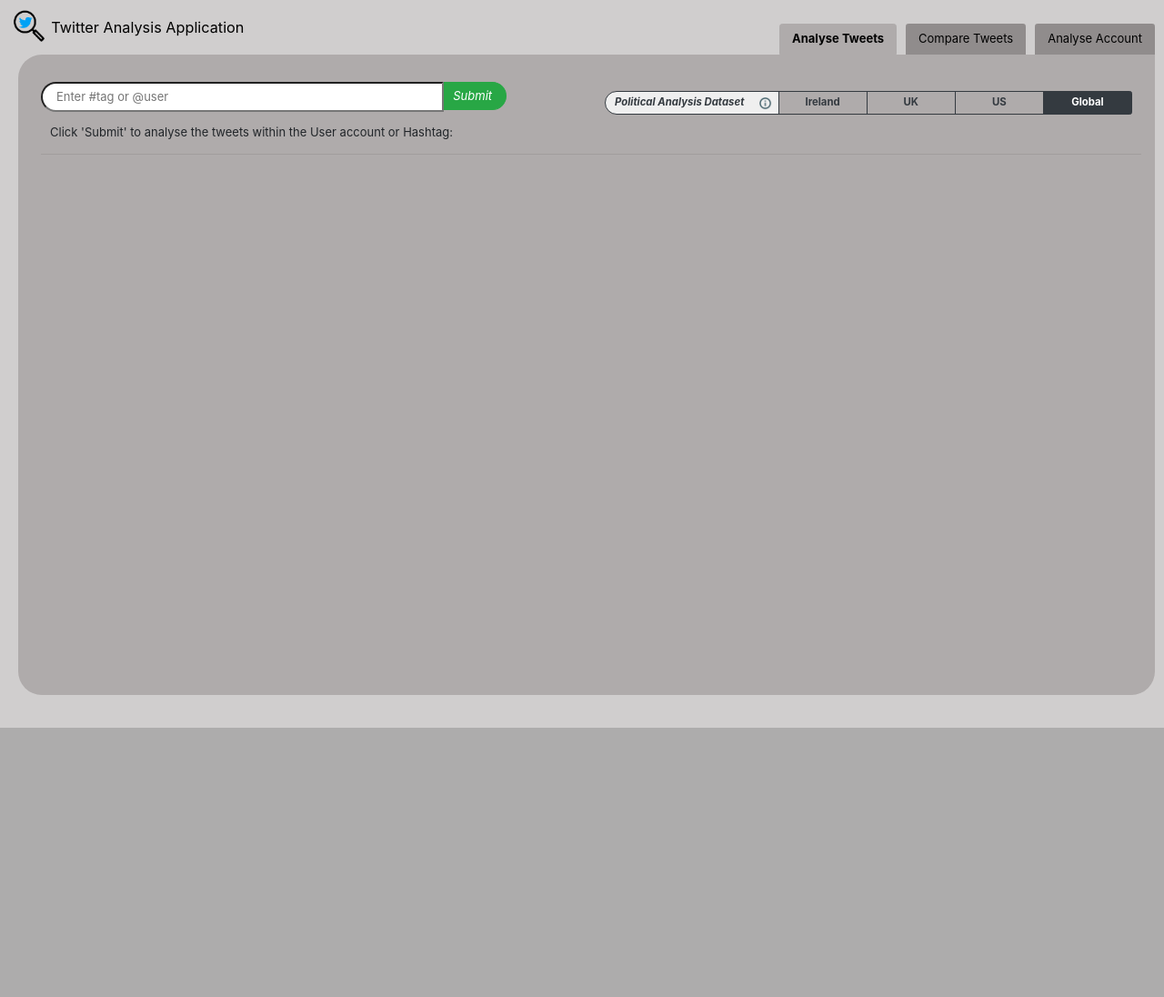
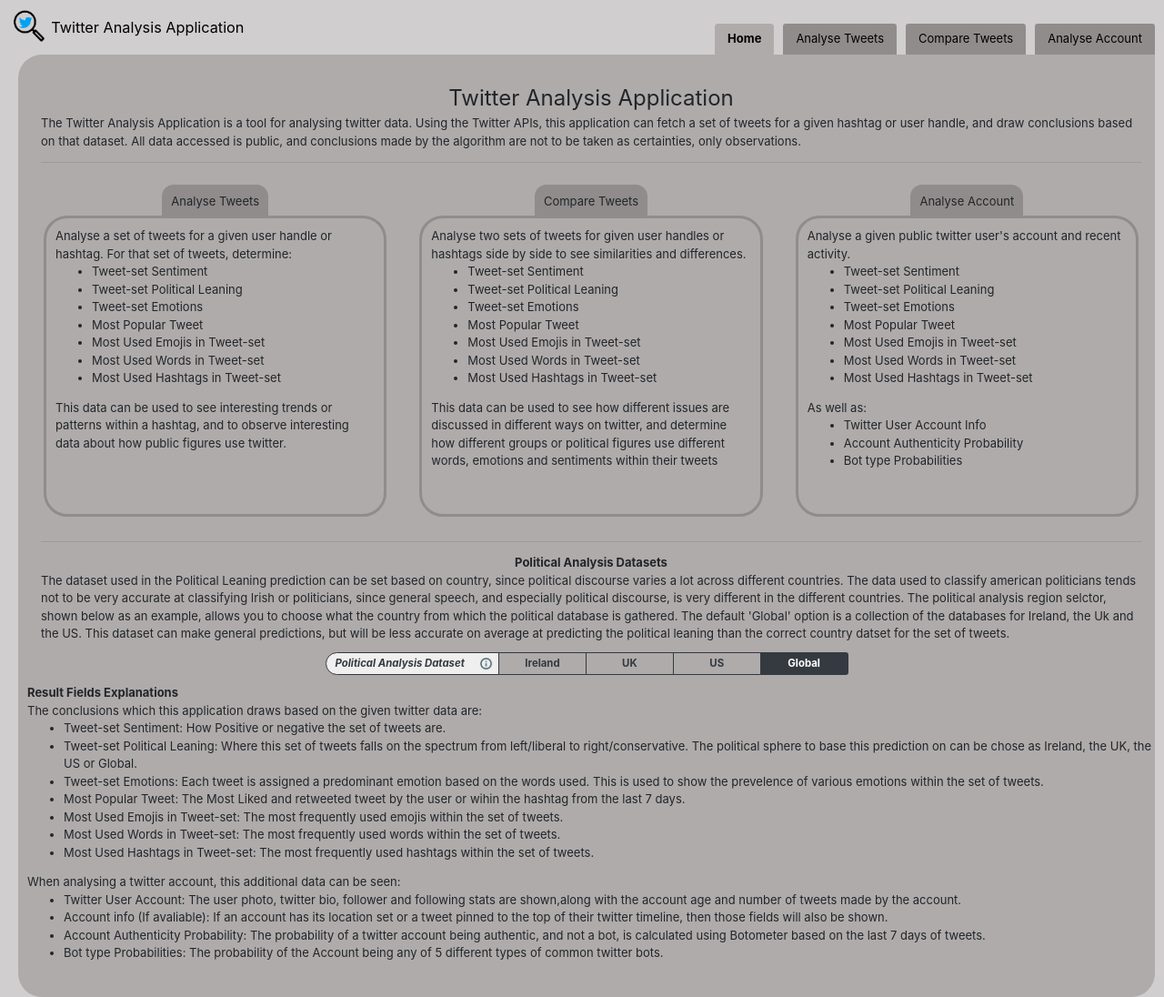
Before and after one commit to a-mcloughlin/final-year-project, a Flask app: page / in a window 1280 px wide. Shown: the whole page at 91% size. Before the commit the page ends 800 px from the top, so only its background shows below. Run offline with Flask 2, Linux system fonts and the light colour scheme; some libraries are stand-ins or nearby versions.

Commit message:
Add home page

```diff
--- a/app.py
+++ b/app.py
@@ -18,7 +18,11 @@
 # If nothing has been passed, display an empty html page
 @app.route("/")
 def hello():
-    return render_template('tabs/analyse_tweets.html', result=resultitem)
+    return render_template('tabs/home.html', result=resultitem)
+
+@app.route("/home")
+def home():
+    return render_template('tabs/home.html', result=resultitem)
 
 @app.route('/analyse_tweets')
 def analyse_tweets():
--- a/static/styles/styles.css
+++ b/static/styles/styles.css
@@ -14,8 +14,6 @@
     padding-left: 10px !important;
     padding-right:10px !important;
     padding-top: 30px;
-    /* min-width: 100vw;
-    min-height: 100vh; */
     font-size: 13px;
 }
 .navbar{
@@ -114,7 +112,7 @@
         display: none !important;
     }
     .nav-link{
-        width: 25vw !important;
+        width: 18vw !important;
     }
 
     .bigtab {
@@ -182,6 +180,18 @@
     .sentimentEmojis {
         height: 14px;
         width: 14px;
+    }
+    .hometab {
+        margin-bottom: 30px;
+    }
+
+    .blarp {
+        padding-top: 5px !important;
+        padding-bottom: 5px !important;
+    }
+
+    .tabcontainer {
+        margin-bottom: 4px !important;
     }
 }
 
@@ -485,4 +495,29 @@
     color: white;
     text-decoration: none;
 }
+
+.hometd {
+    padding:0 15px;
+    border-left: 1px solid #616161 !important;
+}
+
+.blarp{
+    background: #908C8C;
+    padding: 10px;
+    border-top-right-radius: 1rem !important;
+    border-top-left-radius: 1rem !important;
+    margin-bottom: 6px !important;
+}
+.btabw {
+    border: 3px solid #908C8C !important;
+    border-radius: 2rem !important;
+    padding: 10px;
+    margin-right: 3px;
+    margin-left: 3px;
+}
+
+.tabcontainer {
+    margin-bottom: 6px;
+    text-align: center;
+}
 /* End */
--- a/templates/base.html
+++ b/templates/base.html
@@ -49,13 +49,16 @@
   			<div class="collapse navbar-collapse d-flex">
   				<ul class="nav nav-tabs bd-navbar-nav .nav-justified" id="myTab" role="tablist">
 	  				<li class="nav-item">
-	  					<a id="analyse" class="nav-link tab {% block tab1 %}{% endblock %}" data-value="analyse" href="/analyse_tweets">Analyse Tweets</a>
+	  					<a id="home" class="nav-link tab {% block tab1 %}{% endblock %}" data-value="home" href="/home">Home</a>
 	  				</li>
 	  				<li class="nav-item">
-	  					<a id="compare" class="nav-link tab {% block tab2 %}{% endblock %}" data-value="compare" href="/compare_tweets">Compare Tweets</a>
+	  					<a id="analyse" class="nav-link tab {% block tab2 %}{% endblock %}" data-value="analyse" href="/analyse_tweets">Analyse Tweets</a>
+	  				</li>
+	  				<li class="nav-item">
+	  					<a id="compare" class="nav-link tab {% block tab3 %}{% endblock %}" data-value="compare" href="/compare_tweets">Compare Tweets</a>
 	  				</li>
 		  			<li class="nav-item">
-	  					<a id="blah"  class="nav-link tab {% block tab3 %}{% endblock %}" data-value="analyse_acc" href="/analyse_account">Analyse Account</a>
+	  					<a id="blah"  class="nav-link tab {% block tab4 %}{% endblock %}" data-value="analyse_acc" href="/analyse_account">Analyse Account</a>
 			  		</li>
 			  	</ul>
 			</div>
--- a/templates/tabs/analyse_account.html
+++ b/templates/tabs/analyse_account.html
@@ -2,7 +2,8 @@
 {% extends 'base.html' %}
 {% block tab1 %}{% endblock %}
 {% block tab2 %}{% endblock %}
-{% block tab3 %}" style="background: #AFABAB; border-color: #AFABAB; font-weight: bold;{% endblock %}
+{% block tab3 %}{% endblock %}
+{% block tab4 %}" style="background: #AFABAB; border-color: #AFABAB; font-weight: bold;{% endblock %}
 {% block content %}
   <div class="bigtab d-flex flex-column">
   {% with messages = get_flashed_messages(with_categories=true) %}
--- a/templates/tabs/analyse_tweets.html
+++ b/templates/tabs/analyse_tweets.html
@@ -1,8 +1,9 @@
 
 {% extends 'base.html' %}
-{% block tab1 %}" style="background: #AFABAB; border-color: #AFABAB; font-weight: bold;{% endblock %}
-{% block tab2 %}{% endblock %}
+{% block tab1 %}{% endblock %}
+{% block tab2 %}" style="background: #AFABAB; border-color: #AFABAB; font-weight: bold;{% endblock %}
 {% block tab3 %}{% endblock %}
+{% block tab4 %}{% endblock %}
 {% block content %}
   <div class="bigtab d-flex flex-column">
   {% with messages = get_flashed_messages(with_categories=true) %}
--- a/templates/tabs/compare_tweets.html
+++ b/templates/tabs/compare_tweets.html
@@ -1,8 +1,9 @@
 
 {% extends 'base.html' %}
 {% block tab1 %}{% endblock %}
-{% block tab2 %}" style="background: #AFABAB; border-color: #AFABAB; font-weight: bold;{% endblock %}
-{% block tab3 %}{% endblock %}
+{% block tab2 %}{% endblock %}
+{% block tab3 %}" style="background: #AFABAB; border-color: #AFABAB; font-weight: bold;{% endblock %}
+{% block tab4 %}{% endblock %}
 {% block content %}
     <div class="bigtab d-flex comparetab">
       <div style="border: 0; table-layout: fixed;" class="two-row-fill row">
--- /dev/null
+++ b/templates/tabs/home.html
@@ -0,0 +1,121 @@
+
+{% extends 'base.html' %}
+{% block tab1 %}" style="background: #AFABAB; border-color: #AFABAB; font-weight: bold;{% endblock %}
+{% block tab2 %}{% endblock %}
+{% block tab3 %}{% endblock %}
+{% block tab4 %}{% endblock %}
+{% block content %}
+  <div class="bigtab">
+    <div style="text-align: center; font-size: 24px;">Twitter Analysis Application</div>
+    <div >The Twitter Analysis Application is a tool for analysing twitter data. Using the Twitter APIs, this application can fetch a set of tweets for a given hashtag or user handle, and draw conclusions based on that dataset. All data accessed is public, and conclusions made by the algorithm are not to be taken as certainties, only observations.</div>
+    <hr><br>
+    <div style="table-layout: fixed;" class="row">
+
+      <div class="col-12 col-md-4 hometab" style="vertical-align:top;">
+        <div class="tabcontainer"><span class="blarp">Analyse Tweets</span></div>
+        <div class="btabw" style="height: 100%;">
+          Analyse a set of tweets for a given user handle or hashtag. For that set of tweets, determine:<br>
+          <ul>
+            <li>Tweet-set Sentiment</li>
+            <li>Tweet-set Political Leaning</li>
+            <li>Tweet-set Emotions</li>
+            <li>Most Popular Tweet</li>
+            <li>Most Used Emojis in Tweet-set</li>
+            <li>Most Used Words in Tweet-set</li>
+            <li>Most Used Hashtags in Tweet-set</li>
+          </ul>This data can be used to see interesting trends or patterns within a hashtag, and to observe interesting data about how public figures use twitter.<br>
+        </div>
+      </div>
+
+      <div class="col-12 col-md-4 hometab" style="vertical-align:top;">
+        <div class="tabcontainer"><span class="blarp">Compare Tweets</span></div>
+        <div class="btabw" style="height: 100%;">
+          Analyse two sets of tweets for given user handles or hashtags side by side to see similarities and differences.<br>
+          <ul>
+            <li>Tweet-set Sentiment</li>
+            <li>Tweet-set Political Leaning</li>
+            <li>Tweet-set Emotions</li>
+            <li>Most Popular Tweet</li>
+            <li>Most Used Emojis in Tweet-set</li>
+            <li>Most Used Words in Tweet-set</li>
+            <li>Most Used Hashtags in Tweet-set</li>
+          </ul>This data can be used to see how different issues are discussed in different ways on twitter, and determine how different groups or political figures use different words, emotions and sentiments within their tweets
+        </div>
+      </div>
+
+      <div class="col-12 col-md-4 hometab" style="vertical-align:top;">
+        <div class="tabcontainer"><span class="blarp">Analyse Account</span></div>
+        <div class="btabw" style="height: 100%;">
+          Analyse a given public twitter user's account and recent activity.<br>
+          <ul>
+            <li>Tweet-set Sentiment</li>
+            <li>Tweet-set Political Leaning</li>
+            <li>Tweet-set Emotions</li>
+            <li>Most Popular Tweet</li>
+            <li>Most Used Emojis in Tweet-set</li>
+            <li>Most Used Words in Tweet-set</li>
+            <li>Most Used Hashtags in Tweet-set</li>
+          </ul>As well as:
+          <ul>
+            <li>Twitter User Account Info</li>
+            <li>Account Authenticity Probability</li>
+            <li>Bot type Probabilities</li>
+          </ul>
+        </div>
+      </div>
+
+      <div class="col-12" style="margin-top:20px;">
+        <br><hr>
+        <div style="text-align: center; font-weight: bold;">Political Analysis Datasets</div>
+        <div>The dataset used in the Political Leaning prediction can be set based on country, since political discourse varies a lot across different countries. The data used to classify american politicians tends not to be very accurate at classifying Irish or politicians, since general speech, and especially political discourse, is very different in the different countries. The political analysis region selctor, shown below as an example, allows you to choose what the country from which the political database is gathered. The default 'Global' option is a collection of the databases for Ireland, the Uk and the US. This dataset can make general predictions, but will be less accurate on average at predicting the political leaning than the correct country datset for the set of tweets.</div>
+        <div style="text-align: center;">
+          <div class="col-12 col-md-6 btn-group btn-group-sm biggroup" role="group" data-toggle="buttons" style="flex: 1; border-radius: 2px; padding-bottom: 10px; padding-top: 10px; margin-right:10px;">
+            <label class="btn btn-outline-dark form-check-label" style="border-top-left-radius: 50rem; border-bottom-left-radius: 50rem;  pointer-events: none; background:#efefef; padding-left:10px;">
+              <b style="font-style: italic; pointer-events: none; ">Political Analysis Dataset&nbsp;</b>
+            </label>
+            <label class="btn btn-outline-dark form-check-label" for="ie" style="background:#efefef; border-left: 0px;">
+              <a class="hoverInfo" style="width: 15px;color:#000000;text-decoration:none;" data-title-info="The dataset to use when predicting political leaning. Political discourse varies a lot between countries, seleting the right dataset to analyse with is thus very important.">
+                  <img src="{{ url_for('static',filename='images/info_icon.png') }}" alt="Verified" class="informational_icon"/>
+              </a>
+            </label>
+            <label class="btn btn-outline-dark form-check-label" for="ie" style="flex: 1; font-weight: bold;">
+              <input class="btn-check" type="radio" name="countryDataset" autocomplete="off"  value="ie" id="ie" style="display: none;"/>Ireland
+            </label>
+            <label class="btn btn-outline-dark form-check-label" for="uk" style="flex: 1; font-weight: bold;">
+              <input class="btn-check" type="radio" name="countryDataset" autocomplete="off"  value="uk" id="uk" style="display: none;"/>UK
+            </label>
+            <label class="btn btn-outline-dark form-check-label" for="us" style="flex: 1; font-weight: bold;">
+              <input class="btn-check" type="radio" name="countryDataset" autocomplete="off"  value="us" id="us" style="display: none;"/>US
+            </label>
+            <label class="btn btn-outline-dark form-check-label active" for="global" style="flex: 1; font-weight: bold;">
+              <input class="btn-check" type="radio" name="countryDataset" autocomplete="off"  value="global" id="global" style="display: none;" checked/>Global
+            </label>
+          </div>
+        </div>
+      </div>
+      <hr>
+      <div style="text-align: center; font-weight: bold;">Result Fields Explanations</div>
+      <div>The conclusions which this application draws based on the given twitter data are:</td></tr>
+      <div>
+        <ul>
+          <li>Tweet-set Sentiment: How Positive or negative the set of tweets are.</li>
+          <li>Tweet-set Political Leaning: Where this set of tweets falls on the spectrum from left/liberal to right/conservative. The political sphere to base this prediction on can be chose as Ireland, the UK, the US or Global.</li>
+          <li>Tweet-set Emotions: Each tweet is assigned a predominant emotion based on the words used. This is used to show the prevelence of various emotions within the set of tweets.</li>
+          <li>Most Popular Tweet: The Most Liked and retweeted tweet by the user or wihin the hashtag from the last 7 days.</li>
+          <li>Most Used Emojis in Tweet-set: The most frequently used emojis within the set of tweets.</li>
+          <li>Most Used Words in Tweet-set: The most frequently used words within the set of tweets.</li>
+          <li>Most Used Hashtags in Tweet-set: The most frequently used hashtags within the set of tweets.</li>
+        </ul>
+      </div>
+      <div>When analysing a twitter account, this additional data can be seen:</div>
+      <div>
+        <ul>
+          <li>Twitter User Account: The user photo, twitter bio, follower and following stats are shown,along with the account age and number of tweets made by the account.</li>
+          <li>Account info (If avaliable): If an account has its location set or a tweet pinned to the top of their twitter timeline, then those fields will also be shown.</li>
+          <li>Account Authenticity Probability: The probability of a twitter account being authentic, and not a bot, is calculated using Botometer based on the last 7 days of tweets.</li>
+          <li>Bot type Probabilities: The probability of the Account being any of 5 different types of common twitter bots.</li>
+        </ul>
+      </div>
+    </div>
+  </div>
+{% endblock %}
```
Also changed, not shown: 4 other files.
